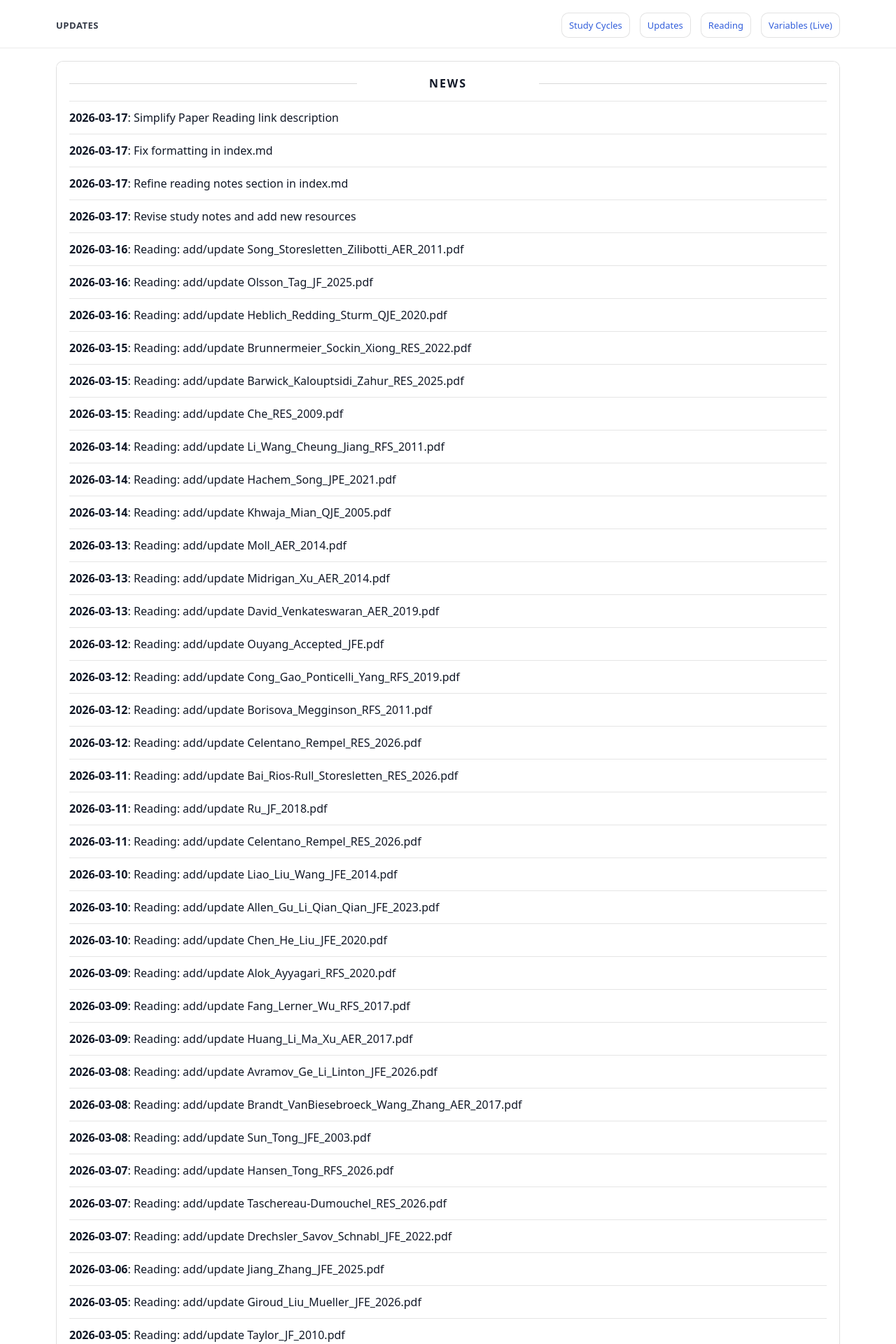
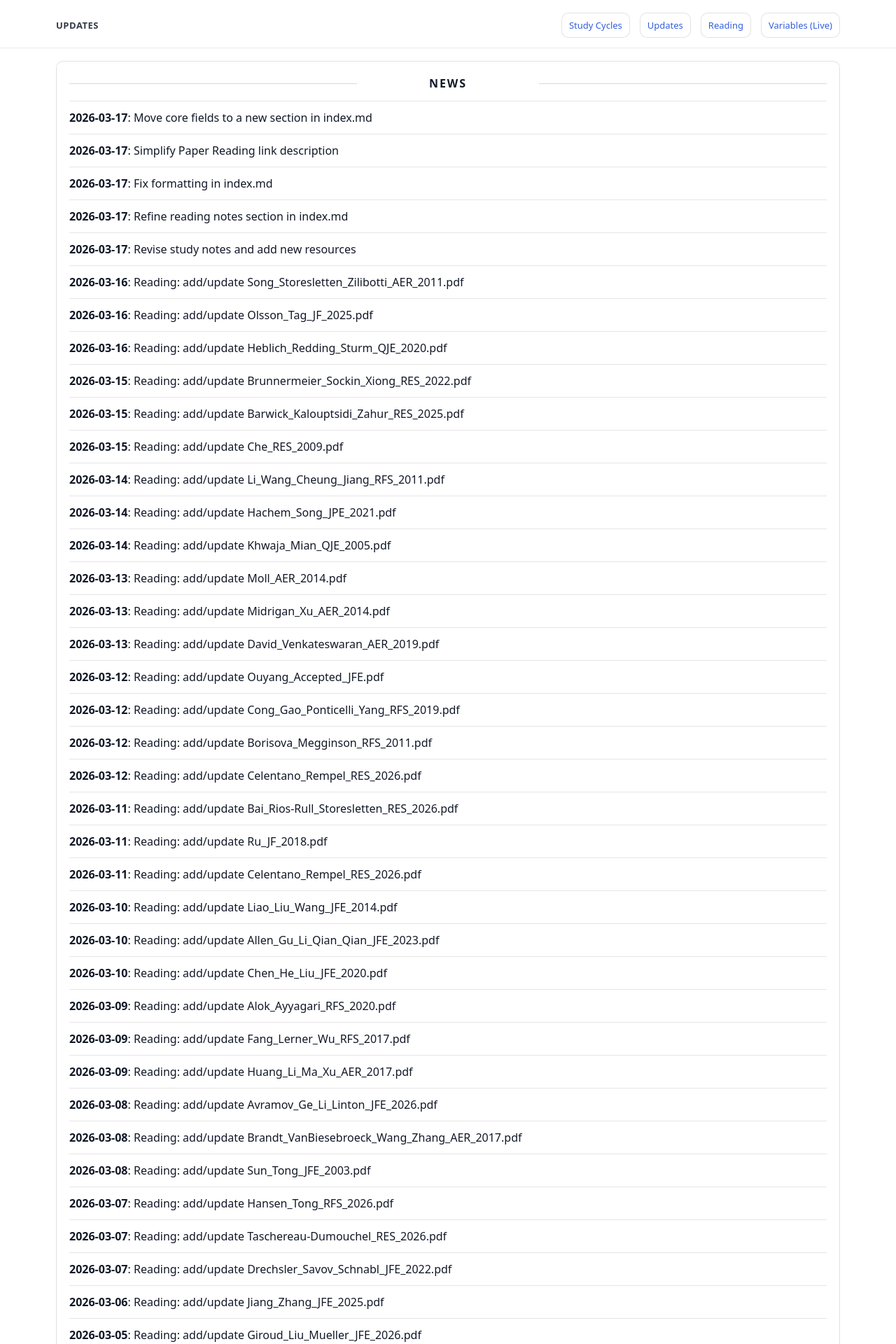
Before and after one commit to yaxinzn/study-archive, a Jekyll site: the page built from updates/index.md, in a window 1280 px wide. Shown: the top 1920 px of the page at 70% size. Built offline with Jekyll 4.4.1, drawn with Linux system fonts in a browser that asks for light colours; some of the changed text lies outside the part shown.

Commit message:
chore: update NEWS feed

```diff
--- a/_data/news.yml
+++ b/_data/news.yml
@@ -1,4 +1,7 @@
 # Auto-generated update history (sorted newest -> oldest). Do not edit manually.
+- ts: "1773741922"
+  date: "2026-03-17"
+  title: "Move core fields to a new section in index.md"
 - ts: "1773741425"
   date: "2026-03-17"
   title: "Simplify Paper Reading link description"
```
